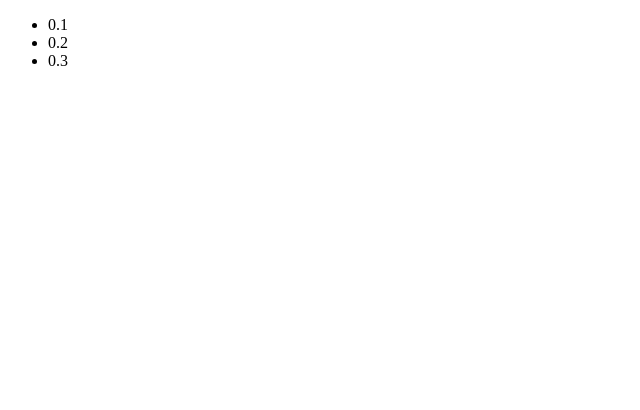
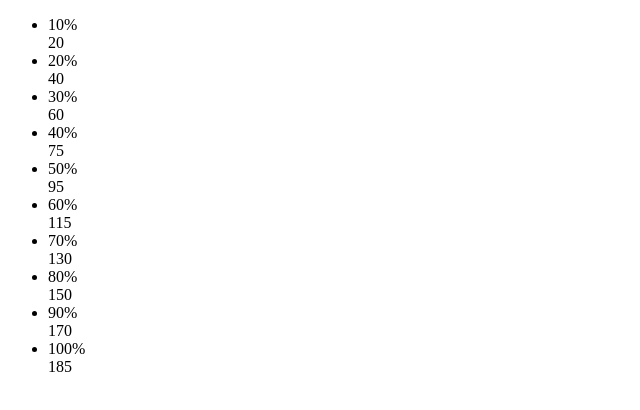
Before and after one commit to advantgard/repsapp, a React app: page / in a window 1280 px wide. Shown: the top 410 px of the page, without its empty margins (0-640 px from the left). Built offline with nearby package versions, Linux system fonts and the light colour scheme.

Commit message:
Simplify app

```diff
--- a/src/App.js
+++ b/src/App.js
@@ -5,13 +5,7 @@ export default class App extends React.Component {
 
 	render() {
 
-		const rows = [
-			{"id": 1, "percentage": 0.1},
-			{"id": 2, "percentage": 0.2},
-			{"id": 3, "percentage": 0.3}
-		];
-
-		return <RecordList items={rows}/>
+		return <RecordList record={185} steps={10}/>;
 
 	}
 
--- a/src/components/RecordList/RecordList.js
+++ b/src/components/RecordList/RecordList.js
@@ -1,11 +1,29 @@
 import React from "react";
+import {round5} from "../../lib/RecordListHelpers";
 import {RecordListRow} from "./RecordListRow";
 
 export const RecordList = (props) => {
 
+	const unit = props.record / props.steps;
+	const percentage = 100 / props.steps;
+
+	let listElements = [];
+
+	for (let i = 1; i <= props.steps; i++) {
+
+		listElements.push(
+			<RecordListRow
+				key={i}
+				label={(percentage * i) + "%"}
+				percentage={round5(unit * i)}
+			/>
+		);
+
+	}
+
 	return (
 		<ul className="record-list">
-			{props.items.map(item => <RecordListRow key={item.id} {...item} />)}
+			{listElements}
 		</ul>
 	);
 
--- a/src/components/RecordList/RecordListItem.js
+++ /dev/null
@@ -1,11 +0,0 @@
-import React from "react";
-
-export const RecordListItem = () => {
-
-	return (
-		<div className="record-table__item">
-			ListItem
-		</div>
-	);
-
-};
--- a/src/components/RecordList/RecordListRow.js
+++ b/src/components/RecordList/RecordListRow.js
@@ -4,7 +4,8 @@ export const RecordListRow = (props) => {
 
 	return (
 		<li className="record-list__row">
-			<div>{props.percentage}</div>
+			<div className="record-list__label-item"> {props.label} </div>
+			<div className="record-list__percentage-item"> {props.percentage} </div>
 		</li>
 	);
 
--- a/src/components/RecordList/index.js
+++ b/src/components/RecordList/index.js
@@ -1,3 +1,2 @@
 export {RecordList} from "./RecordList";
-export {RecordListItem} from "./RecordListItem";
 export {RecordListRow} from "./RecordListRow";
--- /dev/null
+++ b/src/lib/RecordListHelpers.js
@@ -0,0 +1 @@
+export const round5 = number => Math.ceil(number / 5) * 5;
```
Also changed, not shown: src/containers/PercentageResult.js (deleted, +0 -23 lines).
